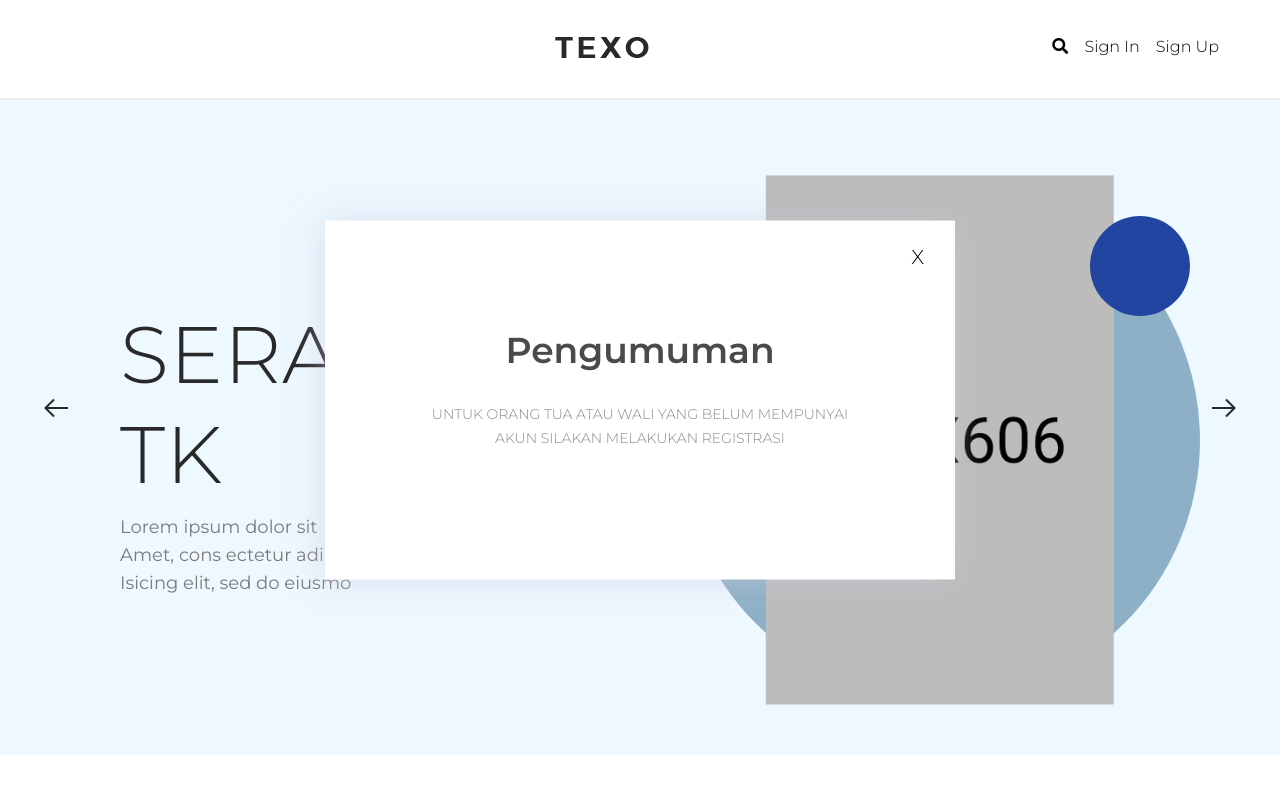
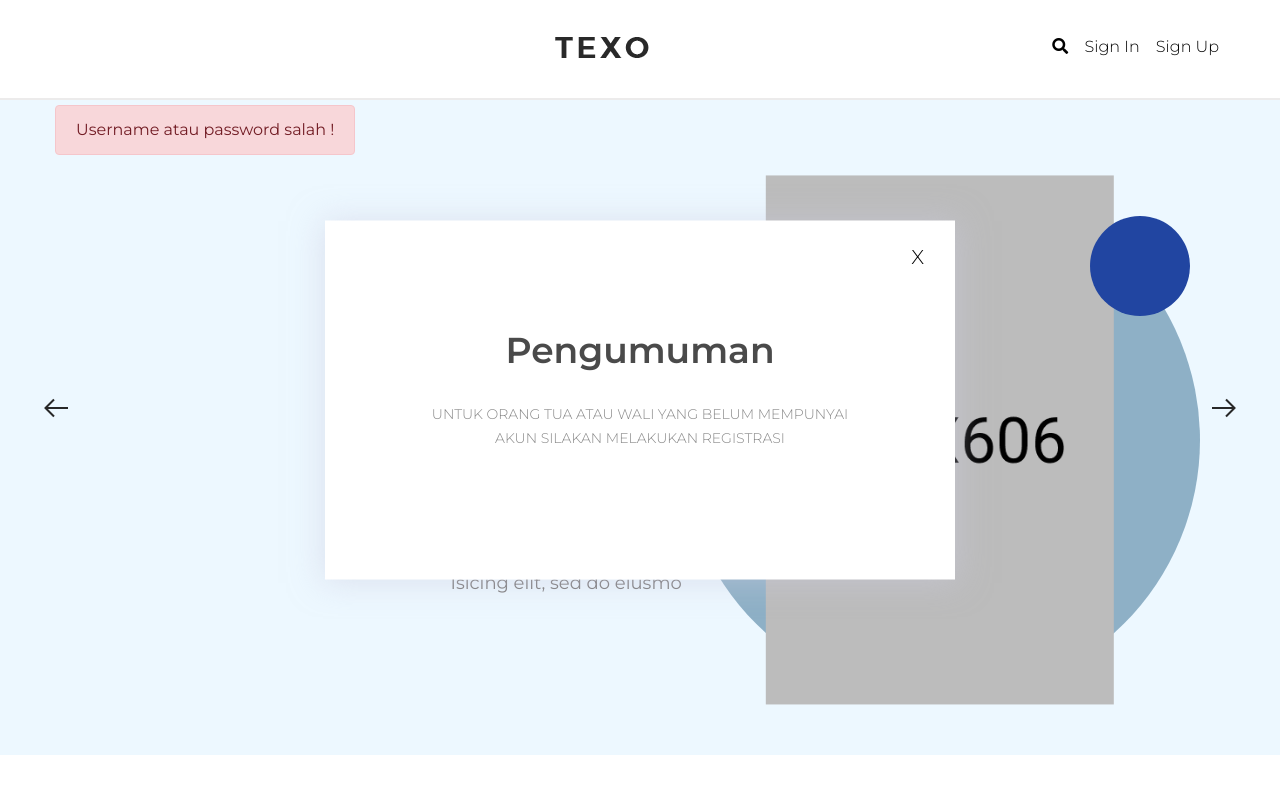
Before and after one commit to Lrini/sdhshop, a WordPress theme: page /index.php?r=gagal in a window 1280 px wide. Shown: the top 792 px of the page. Run offline with PHP 8.4 and a stand-in for WordPress, Linux system fonts and the light colour scheme; the site name, menu and one post (Sample post) are stand-ins, and other content is empty.

Commit message:
feature alert dashboard

```diff
--- a/index.php
+++ b/index.php
@@ -190,6 +190,30 @@
     <div class="single-slide slider-height position-relative">
       <div class="container">
         <div class="row">
+          <div class="main-content">
+            <div class="container-fluid">
+            <?php
+                      if(isset($_GET['r'])){
+                        $r = $_GET['r'];
+                        if ($r == 'gagal'){
+                          echo "
+                              <div role='alert' class='alert alert-danger'>
+                                <strong>Username atau password salah !</strong>
+                              </div>
+
+                          ";
+                        } else if($r == 'info'){
+                          echo "
+                              <div role='alert' class='alert alert-info'>
+                                <strong>Silakan sign up terlebih dahulu !</strong>
+                              </div>
+
+                          ";
+                        }
+                      }
+                  ?>
+            </div>
+          </div>
           <div class="col-xl-5 col-lg-5  col-md-6">
             <div class="slider-description mt-200">
               <h1>Seragam <br> TK </h1>
```
Also changed, not shown: logincheck.php (+16 -2 lines).
